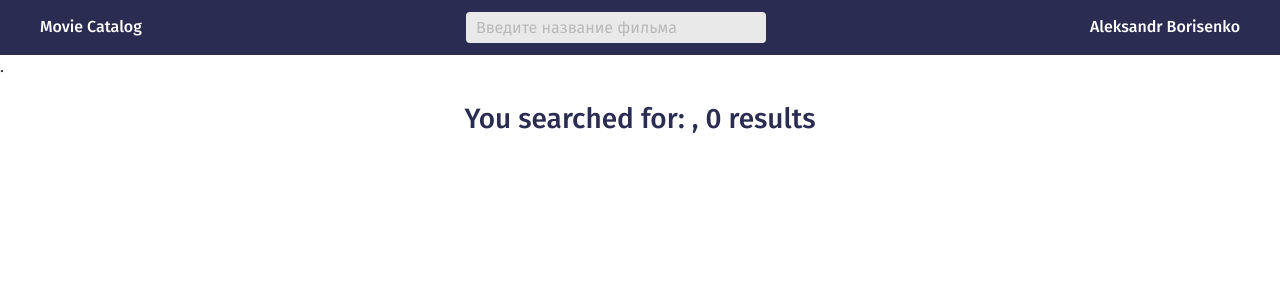
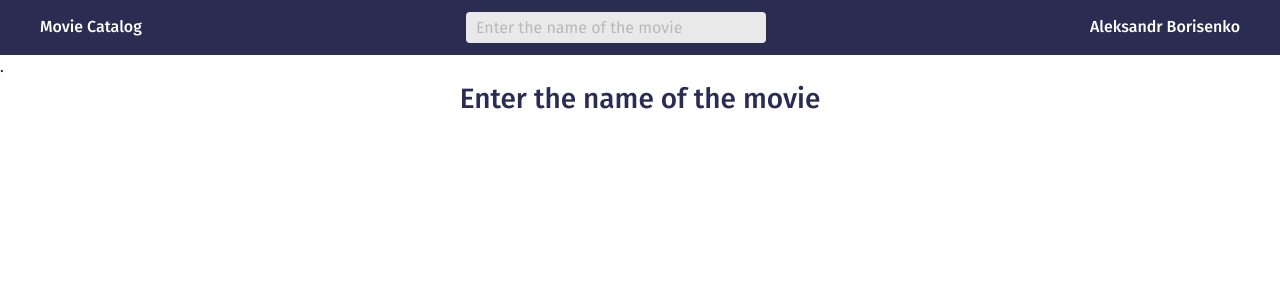
Before and after one commit to Andrei2348/ConcertTest, a Vue app: page / in a window 1280 px wide. Shown: the top 300 px of the page. Built offline with nearby package versions, Linux system fonts and the light colour scheme.

Commit message:
Еще фиксим баги

```diff
--- a/src/App.vue
+++ b/src/App.vue
@@ -1,15 +1,43 @@
 <template>
     <Header />
-    <InfoComponent />
-    <ResultsComponent/>
+    <div class="container">
+        <div v-if="!isLoading">
+            <div class="main__wrapper" v-if="movies && startSearching">
+                <InfoComponent />
+                <ResultsComponent/>
+                <PaginationComponent />
+            </div>
+            <div class="main__message" v-if="!movies && startSearching">Nothing was found for your query</div>
+            <div class="main__message" v-if="!startSearching">Enter the name of the movie</div>
+        </div>
+        <div class="main__message" v-else>
+          Loading.......
+        </div>
+    </div>
 </template>
 <script setup>
     import Header from './components/HeaderComponent.vue';
     import ResultsComponent from './components/ResultsComponent.vue';
     import InfoComponent from './components/InfoComponent.vue';
+    import PaginationComponent from './components/PaginationComponent.vue';
+    import store from './store';
+    import { computed } from 'vue';
+    const movies = computed(() => store.state.searchResults);
+    const startSearching = computed(() => store.state.startSearching);
+    const isLoading = computed(() => store.state.isLoading);
 </script>
 
-
 <style scoped>
-
+.main__wrapper{
+    display: flex;
+    flex-direction: column;
+    justify-content: center;
+}
+.main__message{
+    text-align: center;
+    font-size: 28px;
+    font-weight: 500;
+    line-height: 1.4;
+    color: #2a2c52;
+}
 </style>
--- a/src/components/InfoComponent.vue
+++ b/src/components/InfoComponent.vue
@@ -1,13 +1,11 @@
 <template>
-    <div class="container">
-        <div class="info__wrapper">
-            <h2 class="info__title">You searched for: {{movie}}, {{count}} results</h2>
-        </div>
+    <div class="info__wrapper">
+        <h2 class="info__title">You searched for: {{movie}}, {{count}} results</h2>
     </div>
 </template>
 
 <script setup>
-    import { computed, onMounted, watch } from 'vue';
+    import { computed } from 'vue';
     import store from '../store';
     const movie = computed(() => store.state.searchParam);
     const count = computed(() => store.state.totalResults);
--- a/src/components/InputComponent.vue
+++ b/src/components/InputComponent.vue
@@ -3,22 +3,19 @@
         <input
             class="search__input"
             type="text"
-            placeholder="Введите название фильма"
+            placeholder="Enter the name of the movie"
             @input="searchBeer"
         />
     </div>
 </template>
 
 <script setup>
-  import { ref, watch } from 'vue';
   import debounce from 'lodash.debounce';
   import store from '../store';
 
   const searchBeer = debounce((event) => {
   store.dispatch('setSearchParamToStore', event.target.value);
-  console.log(store.state.searchParam)
 }, 800)
-
 </script>
 
 <style lang="scss" scoped>
--- a/src/components/MovieComponent.vue
+++ b/src/components/MovieComponent.vue
@@ -8,7 +8,7 @@
         />
     </div>
     <div class="card__content">
-        <p class="card__title">imdbID: <span>{ id }}</span></p>
+        <p class="card__title">imdbID: <span>{{ id }}</span></p>
         <p class="card__title">Title: <span>{{ title }}</span></p>
         <p class="card__title">Year: <span>{{ year }}</span></p>
         <p class="card__title">Type: <span>{{ type }}</span></p>
--- /dev/null
+++ b/src/components/PaginationComponent.vue
@@ -0,0 +1,17 @@
+<template>
+    <div class="pagination__wrapper">
+        {{ selectedPage }}
+        {{ totalPages }}
+    </div>
+</template>
+
+<script setup>
+    import { computed, onMounted, watch } from 'vue';
+    import store from '../store';
+    const selectedPage = computed(() => store.state.selectedPage);
+    const totalPages = computed(() => store.state.totalPages);
+</script>
+
+<style scoped>
+
+</style>
--- a/src/components/ResultsComponent.vue
+++ b/src/components/ResultsComponent.vue
@@ -1,6 +1,5 @@
 <template>
     <section class="results">
-        <div class="container">
         <div class="results-list" v-if="movies.length > 0 && isLoading === false">
             <MovieComponent
             v-for="item in movies"
@@ -12,17 +11,15 @@
             :poster="item.Poster"
             />
         </div>
-        </div>
     </section>
 </template>
 
 <script setup>
-    import { computed, onMounted, watch } from 'vue';
+    import { computed } from 'vue';
     import store from '../store';
     import MovieComponent from './MovieComponent.vue';
     const movies = computed(() => store.state.searchResults);
     const isLoading = computed(() => store.state.isLoading);
-
 </script>
 
 <style lang="scss" scoped>
--- a/src/store/index.js
+++ b/src/store/index.js
@@ -3,6 +3,7 @@ import axiosClient from '../axiosClient';
 
 const store = createStore({
     state: {
+        startSearching: false,
         searchParam: '',
         searchResults: [],
         isLoading: false,
@@ -13,6 +14,7 @@ const store = createStore({
     mutations: {
         setSearchParam(state, payload) {
             state.searchParam = payload;
+            state.startSearching = (state.searchParam.length > 0);
         },
         setSearchResults(state, payload) {
             state.searchResults = payload;
@@ -24,7 +26,7 @@ const store = createStore({
             state.totalResults = payload;
         },
         setTotalPages(state, payload) {
-            state.totalResults = Math.ceil(payload/10);
+            state.totalPages = Math.ceil(payload/10);
         }
     },
     getters: {},
```
Lines whose indentation alone changed are shown as unchanged.
